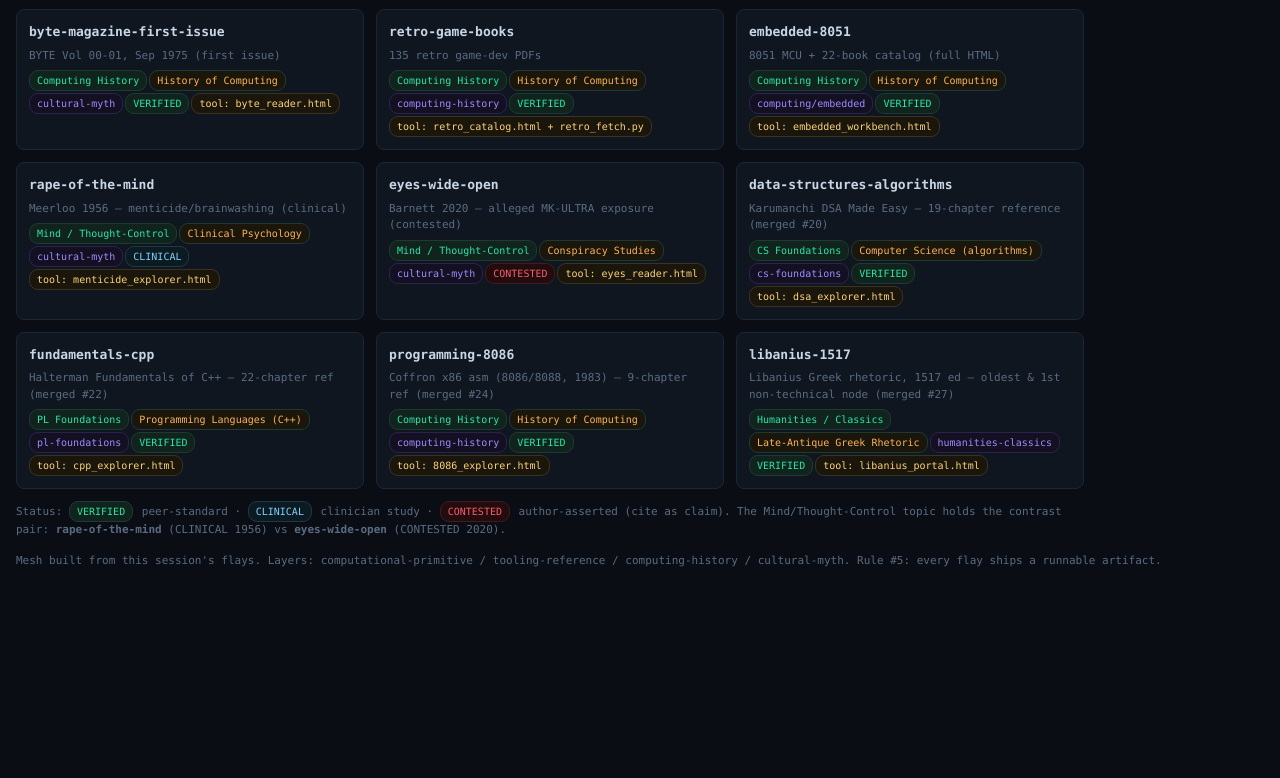
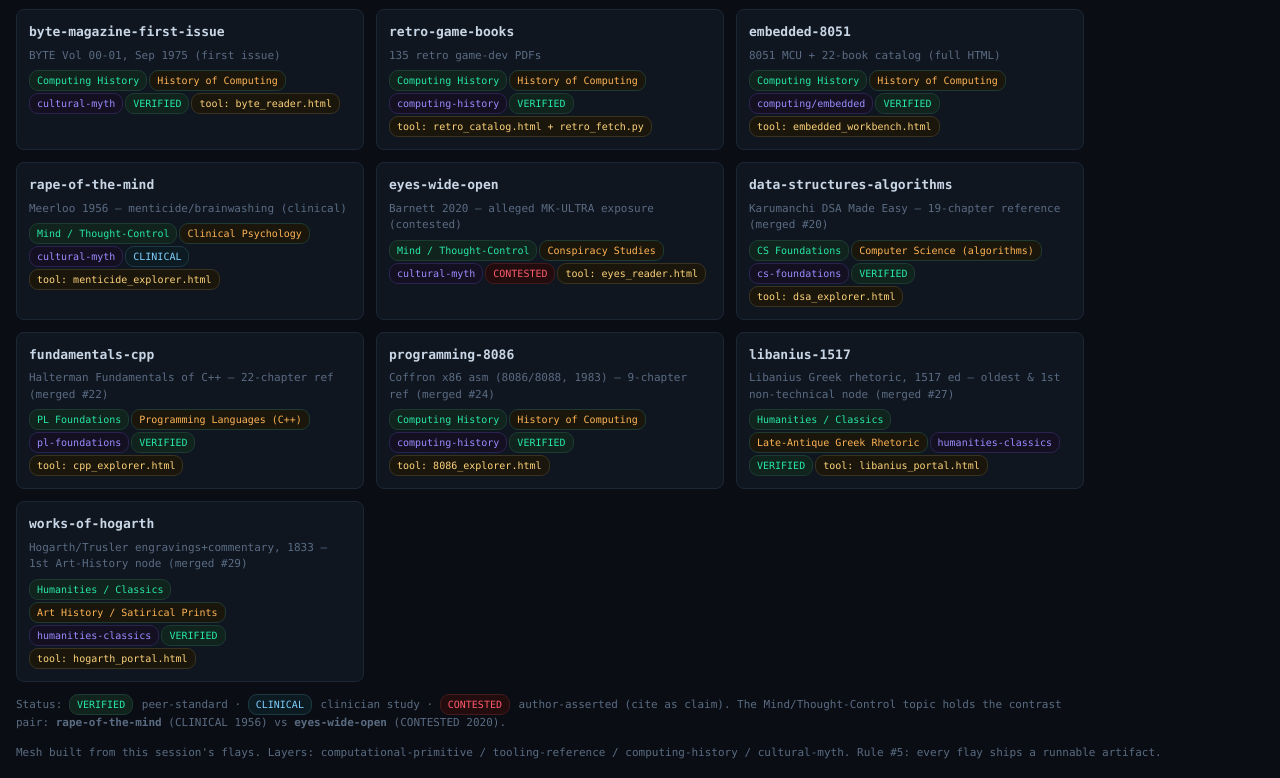
Before and after one commit to DavidWise01/I13-H1.1, a plain HTML site: page skills/i13-mesh-ology/ology_explorer.html in a window 1280 px wide. Shown: the part 410-1188 px from the top of the page. Before the commit the page ends 995 px from the top, so only its background shows below. Drawn offline with Linux system fonts and the light colour scheme.

Commit message:
feat(mesh): add works-of-hogarth (art history) to OLOGY + ology_explorer

```diff
--- a/skills/i13-mesh-ology/ology_explorer.html
+++ b/skills/i13-mesh-ology/ology_explorer.html
@@ -72,7 +72,8 @@ const SKILLS = [
   {n:"data-structures-algorithms", topic:"CS Foundations", ology:"Computer Science (algorithms)", layer:"cs-foundations", status:"VERIFIED", tool:"dsa_explorer.html", note:"Karumanchi DSA Made Easy — 19-chapter reference (merged #20)"},
   {n:"fundamentals-cpp", topic:"PL Foundations", ology:"Programming Languages (C++)", layer:"pl-foundations", status:"VERIFIED", tool:"cpp_explorer.html", note:"Halterman Fundamentals of C++ — 22-chapter ref (merged #22)"},
   {n:"programming-8086", topic:"Computing History", ology:"History of Computing", layer:"computing-history", status:"VERIFIED", tool:"8086_explorer.html", note:"Coffron x86 asm (8086/8088, 1983) — 9-chapter ref (merged #24)"},
-  {n:"libanius-1517", topic:"Humanities / Classics", ology:"Late-Antique Greek Rhetoric", layer:"humanities-classics", status:"VERIFIED", tool:"libanius_portal.html", note:"Libanius Greek rhetoric, 1517 ed — oldest & 1st non-technical node (merged #27)"}
+  {n:"libanius-1517", topic:"Humanities / Classics", ology:"Late-Antique Greek Rhetoric", layer:"humanities-classics", status:"VERIFIED", tool:"libanius_portal.html", note:"Libanius Greek rhetoric, 1517 ed — oldest & 1st non-technical node (merged #27)"},
+  {n:"works-of-hogarth", topic:"Humanities / Classics", ology:"Art History / Satirical Prints", layer:"humanities-classics", status:"VERIFIED", tool:"hogarth_portal.html", note:"Hogarth/Trusler engravings+commentary, 1833 — 1st Art-History node (merged #29)"}
 ];
 function render(){
   const term = document.getElementById("q").value.toLowerCase();
```
Also changed, not shown: 1 other file.
